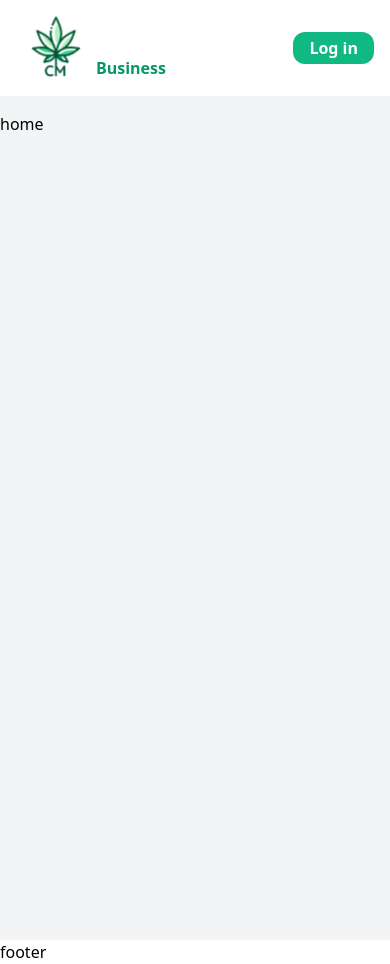
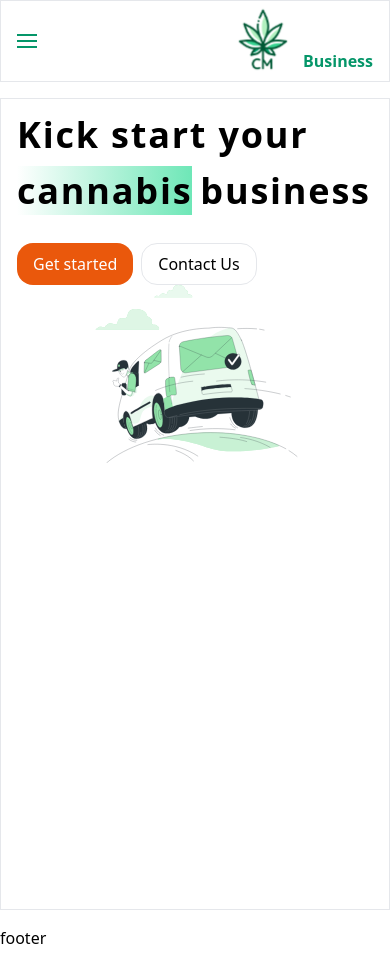
Before and after one commit to braveheart-star/sonic-canabis-admin, a Next.js app: page / in a window 390 px wide. Built offline with nearby package versions, Linux system fonts and the light colour scheme.

Commit message:
add layout, header, mobile drop, configured tailwind

```diff
--- a/src/components/MobileDrop.tsx
+++ b/src/components/MobileDrop.tsx
@@ -32,16 +32,6 @@ export const MobileDrop = (props: MobileDropInterface) => {
     >
       <div className="max-h-screen overflow-y-scroll">
         <div className="p-5 text-gray-700">
-          <Link href="/">
-            <div className="flex-shrink-0 w-20 h-20 mx-auto ">
-              <Image
-                src="/images/logo.svg"
-                alt="logo"
-                width={2000}
-                height={2000}
-              />
-            </div>
-          </Link>
           <Maybe condition={!isLoggedIn}>
             <div className="flex py-4 space-x-6 sm:space-x-8 ">
               <Link href="/auth/login">
--- a/src/components/common/Header.tsx
+++ b/src/components/common/Header.tsx
@@ -1,4 +1,4 @@
-import React, { useState } from "react";
+import React, { useEffect, useState } from "react";
 import Link from "next/link";
 import Image from "next/image";
 import useSWR from "swr";
@@ -11,13 +11,31 @@ export const Header = () => {
   const { data: accessToken } = useSWR("accessToken", storage);
   const isLoggedIn = checkLogin(accessToken);
 
-  const [accountDrop, setAccountDrop] = useState(false);
   const [dropdown, setDropdown] = useState(false);
 
+  useEffect((): any => {
+    if (dropdown) {
+      document.body.style.position = "fixed";
+    } else document.body.style.position = "inherit";
+    return () => (document.body.style.position = "inherit");
+  }, [dropdown]);
+
   return (
-    <div className="bg-white ">
-      <div className="container p-2 px-4 mx-auto max-w-7xl">
+    <div className="bg-white border">
+      <div className="container px-4 mx-auto max-w-7xl">
         <div className="flex justify-between ">
+          <button
+            className=" focus:outline-none lg:hidden"
+            onClick={() => setDropdown(true)}
+          >
+            <svg
+              xmlns="http://www.w3.org/2000/svg"
+              viewBox="0 0 20 20"
+              className="w-5 h-5 text-green-600 fill-current "
+            >
+              <path d="M0 3h20v2H0V3zm0 6h20v2H0V9zm0 6h20v2H0v-2z" />
+            </svg>
+          </button>
           <div className="flex items-end ">
             <Link href="/">
               <div className="flex-shrink-0 w-20 h-20 mx-auto cursor-pointer ">
@@ -31,7 +49,7 @@ export const Header = () => {
             </Link>
             <p className="pb-2 font-bold text-green-600">Business</p>
           </div>
-          <div className="flex items-center justify-end w-full col-span-2 ">
+          <div className="items-center justify-end hidden w-full col-span-2 lg:flex ">
             <div className="flex items-center space-x-5">
               <div className="items-center hidden space-x-5 lg:flex ">
                 <button className="flex items-center space-x-1">
@@ -66,22 +84,6 @@ export const Header = () => {
                 </button>
               </div>
 
-              <Maybe condition={isLoggedIn}>
-                <div className="relative flex items-center">
-                  <button
-                    onClick={() => setAccountDrop(true)}
-                    className="focus:outline-none"
-                  >
-                    <svg
-                      xmlns="http://www.w3.org/2000/svg"
-                      viewBox="0 0 20 20"
-                      className="w-5 h-5 text-gray-100 fill-current "
-                    >
-                      <path d="M5 5a5 5 0 0 1 10 0v2A5 5 0 0 1 5 7V5zM0 16.68A19.9 19.9 0 0 1 10 14c3.64 0 7.06.97 10 2.68V20H0v-3.32z" />
-                    </svg>
-                  </button>
-                </div>
-              </Maybe>
               <Maybe condition={!isLoggedIn}>
                 <button className="px-4 py-1 font-bold bg-green-500 rounded-xl focus:ring-1 focus:outline-none ring-green-600">
                   <p className="font-semibold text-white ">Log in</p>
@@ -93,10 +95,10 @@ export const Header = () => {
       </div>
       <MobileDrop dropdown={dropdown} setDropdown={setDropdown} />
 
-      <Maybe condition={accountDrop}>
+      <Maybe condition={dropdown}>
         <div
-          onClick={() => setAccountDrop(false)}
-          className="fixed inset-0 z-10 bg-black lg:bg-opacity-0 bg-opacity-5"
+          onClick={() => setDropdown(false)}
+          className="fixed inset-0 z-10 bg-black bg-opacity-40"
         />
       </Maybe>
     </div>
--- a/src/components/common/Layout.tsx
+++ b/src/components/common/Layout.tsx
@@ -13,9 +13,7 @@ export const Layout = ({ children }: any) => {
           exit={{ opacity: 0 }}
         >
           <Header />
-          <div className="flex min-h-screen py-4 bg-gray-100 lg:py-8 ">
-            {children}
-          </div>
+          <div className="flex min-h-screen py-4 lg:py-8 ">{children}</div>
           <Footer />
         </motion.main>
       </div>
--- a/src/pages/index.tsx
+++ b/src/pages/index.tsx
@@ -1,5 +1,38 @@
 import React from "react";
+import Image from "next/image";
 
 export default function Home() {
-  return <div>home</div>;
+  return (
+    <div className="container px-4 mx-auto border max-w-7xl">
+      <div className="grid items-center grid-cols-1 mx-auto lg:grid-cols-2">
+        <div className="">
+          <p className="my-4 text-4xl font-bold tracking-wider">
+            Kick start your
+          </p>
+          <p className="text-4xl font-bold tracking-wider">
+            <span className="mr-2 bg-gradient-to-l from-emerald-300">
+              cannabis
+            </span>
+            business
+          </p>
+          <div className="flex mt-8 space-x-2">
+            <button className="px-4 py-2 text-white bg-orange-600 rounded-2xl">
+              Get started
+            </button>
+            <button className="px-4 py-2 border rounded-2xl">Contact Us</button>
+          </div>
+        </div>
+        <div>
+          <div className="flex-shrink-0 mx-auto cursor-pointer ">
+            <Image
+              src="/images/home/back.svg"
+              alt="logo"
+              width={2000}
+              height={1000}
+            />
+          </div>
+        </div>
+      </div>
+    </div>
+  );
 }
--- a/tailwind.config.js
+++ b/tailwind.config.js
@@ -1,11 +1,32 @@
+const colors = require("tailwindcss/colors");
+
 module.exports = {
-  purge: ['./pages/**/*.{js,ts,jsx,tsx}', './components/**/*.{js,ts,jsx,tsx}'],
+  purge: [
+    "./src/components/**/*.{js,ts,jsx,tsx}",
+    "./src/pages/**/*.{js,ts,jsx,tsx}",
+  ],
   darkMode: false, // or 'media' or 'class'
   theme: {
-    extend: {},
+    extend: {
+      colors: {
+        blueGray: colors.blueGray,
+        coolGray: colors.coolGray,
+        trueGray: colors.trueGray,
+        warmGray: colors.warmGray,
+        orange: colors.orange,
+        amber: colors.amber,
+        lime: colors.lime,
+        emerald: colors.emerald,
+        teal: colors.teal,
+        cyan: colors.cyan,
+        lightBlue: colors.lightBlue,
+        violet: colors.violet,
+        fuchsia: colors.fuchsia,
+        rose: colors.rose,
+      },
+    },
   },
   variants: {
     extend: {},
   },
-  plugins: [],
 };
```
Also changed, not shown: public/images/home/back.svg (added).
